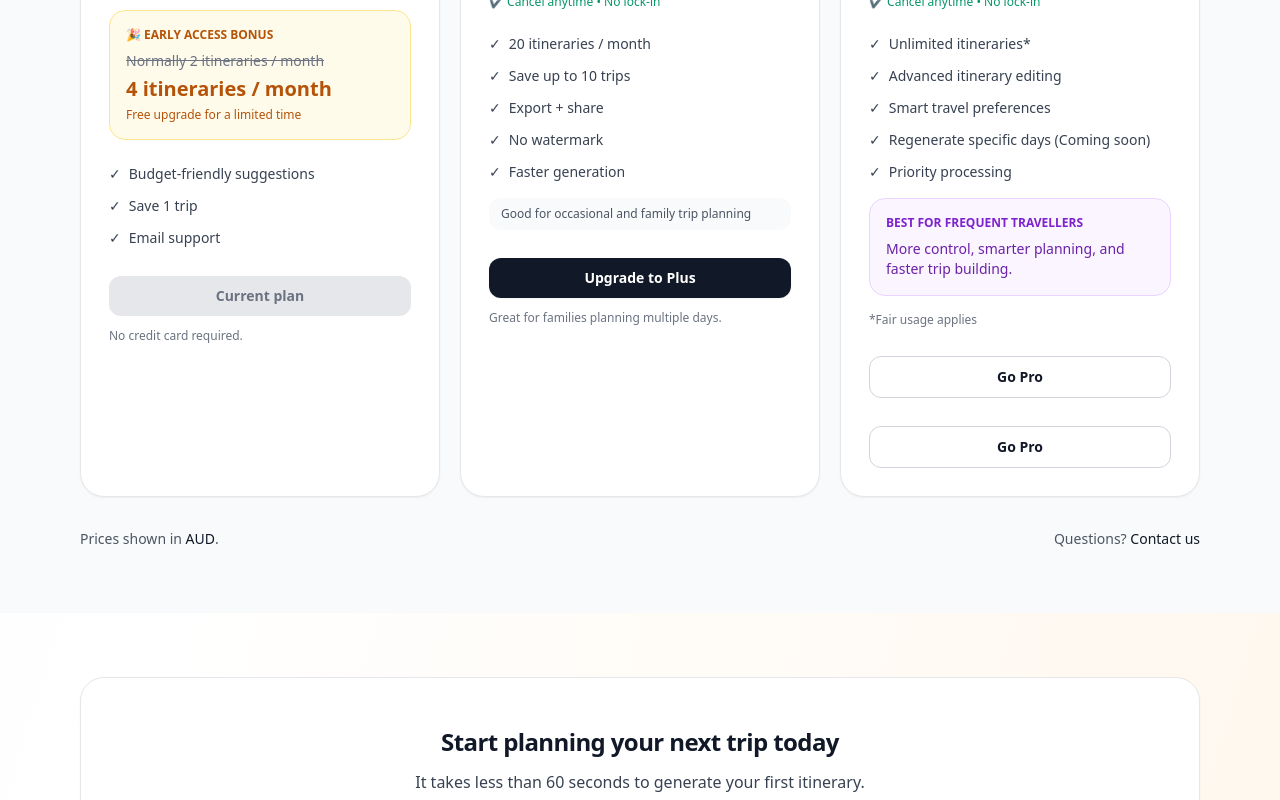
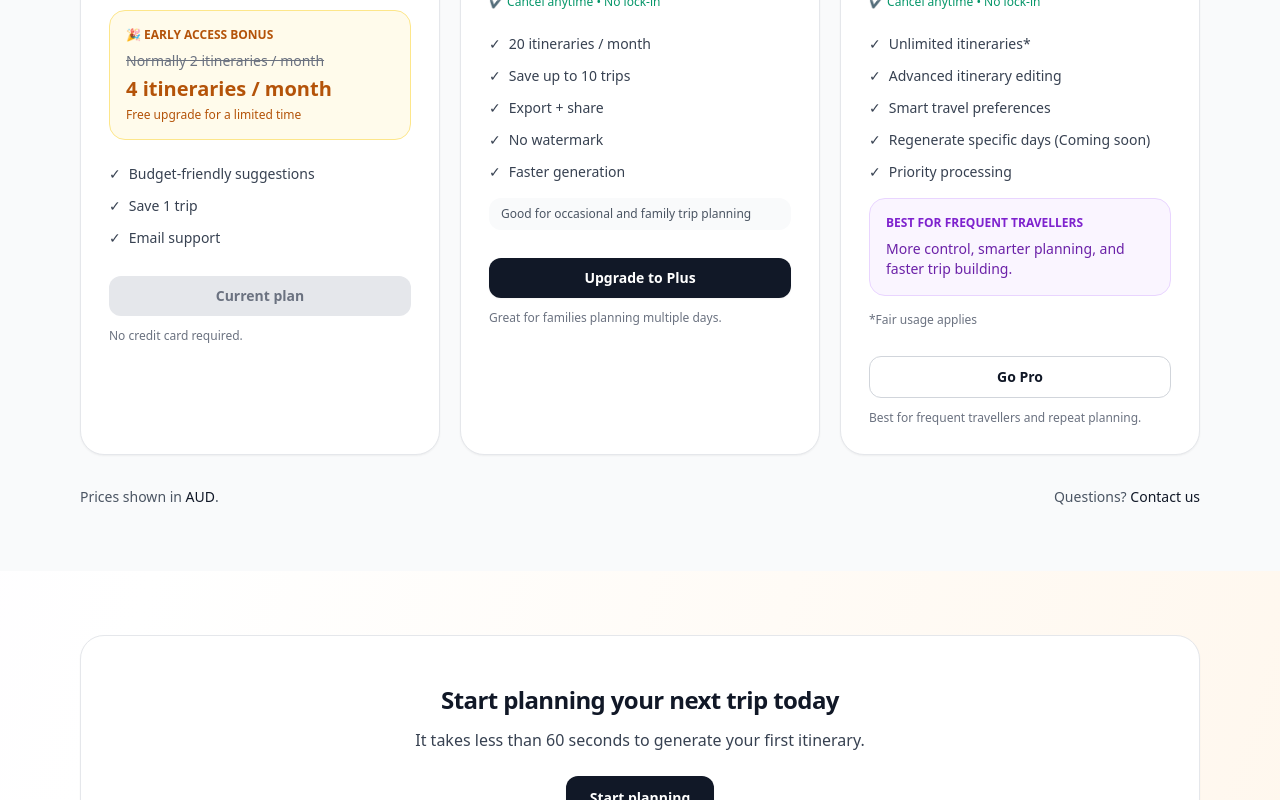
Before and after one commit to mochamoc13/itenora, a Next.js app: page / in a window 1280 px wide. Shown: the part 3088-3888 px from the top of the page. Built offline with nearby package versions, Linux system fonts and the light colour scheme; no server answers.

Commit message:
Restore previous pricing behavior

```diff
--- a/app/page.tsx
+++ b/app/page.tsx
@@ -356,7 +356,9 @@ export default async function Home() {
                 </button>
               ) : (
                 <div className="mt-7">
-                  <ManageBillingButton />
+                  <ManageBillingButton className="inline-flex w-full items-center justify-center rounded-xl border border-gray-300 bg-white px-4 py-2.5 text-sm font-semibold text-gray-900 transition hover:bg-gray-50">
+                    Manage billing
+                  </ManageBillingButton>
                 </div>
               )}
 
@@ -427,7 +429,9 @@ export default async function Home() {
                 </button>
               ) : currentPlan === "pro" ? (
                 <div className="mt-7">
-                  <ManageBillingButton />
+                  <ManageBillingButton className="inline-flex w-full items-center justify-center rounded-xl border border-gray-300 bg-white px-4 py-2.5 text-sm font-semibold text-gray-900 transition hover:bg-gray-50">
+                    Manage billing
+                  </ManageBillingButton>
                 </div>
               ) : (
                 <PricingButton
@@ -506,38 +510,22 @@ export default async function Home() {
                 >
                   Current plan
                 </button>
-) : currentPlan === "plus" ? (
-  <ManageBillingButton className="mt-7 inline-flex w-full items-center justify-center rounded-xl border border-gray-300 bg-white px-4 py-2.5 text-sm font-semibold text-gray-900 transition hover:bg-gray-50">
-    Upgrade to Pro
-  </ManageBillingButton>
               ) : (
                 <PricingButton
                   plan="pro"
                   className="mt-7 inline-flex w-full items-center justify-center rounded-xl border border-gray-300 bg-white px-4 py-2.5 text-sm font-semibold text-gray-900 transition hover:bg-gray-50 disabled:opacity-60"
                 >
-    Go Pro
+                  {currentPlan === "plus" ? "Upgrade to Pro" : "Go Pro"}
                 </PricingButton>
               )}
 
-{currentPlan === "pro" ? (
-  <button
-    disabled
-    className="mt-7 inline-flex w-full items-center justify-center rounded-xl bg-gray-200 px-4 py-2.5 text-sm font-semibold text-gray-500 cursor-not-allowed"
-  >
-    Current plan
-  </button>
-) : currentPlan === "plus" ? (
-  <ManageBillingButton className="mt-7 inline-flex w-full items-center justify-center rounded-xl border border-gray-300 bg-white px-4 py-2.5 text-sm font-semibold text-gray-900 transition hover:bg-gray-50">
-    Upgrade to Pro
-  </ManageBillingButton>
-) : (
-  <PricingButton
-    plan="pro"
-    className="mt-7 inline-flex w-full items-center justify-center rounded-xl border border-gray-300 bg-white px-4 py-2.5 text-sm font-semibold text-gray-900 transition hover:bg-gray-50 disabled:opacity-60"
-  >
-    Go Pro
-  </PricingButton>
-)}
+              <p className="mt-3 text-xs text-gray-500">
+                {currentPlan === "pro"
+                  ? "You are currently on Pro."
+                  : currentPlan === "plus"
+                  ? "Upgrade your Plus plan to Pro."
+                  : "Best for frequent travellers and repeat planning."}
+              </p>
             </div>
           </div>
 
```
Lines whose indentation alone changed are shown as unchanged.
